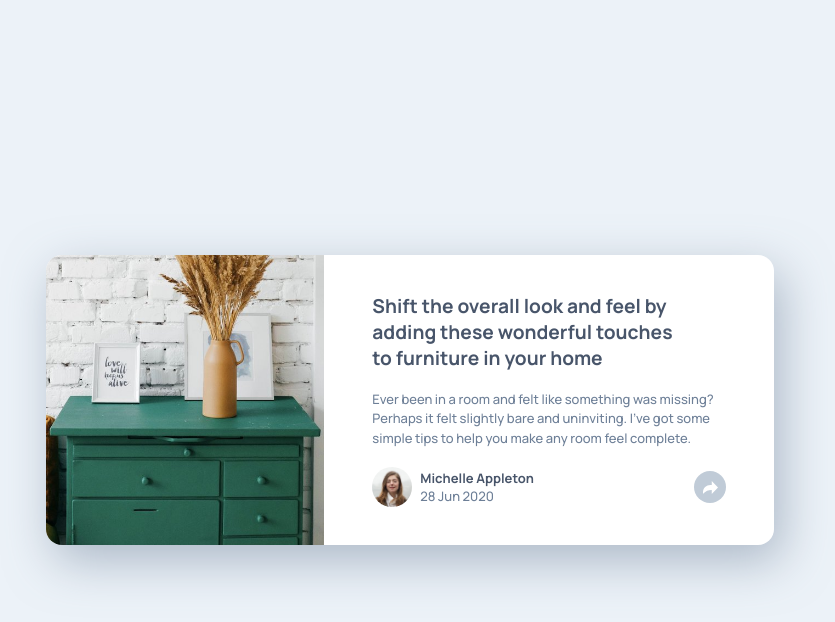
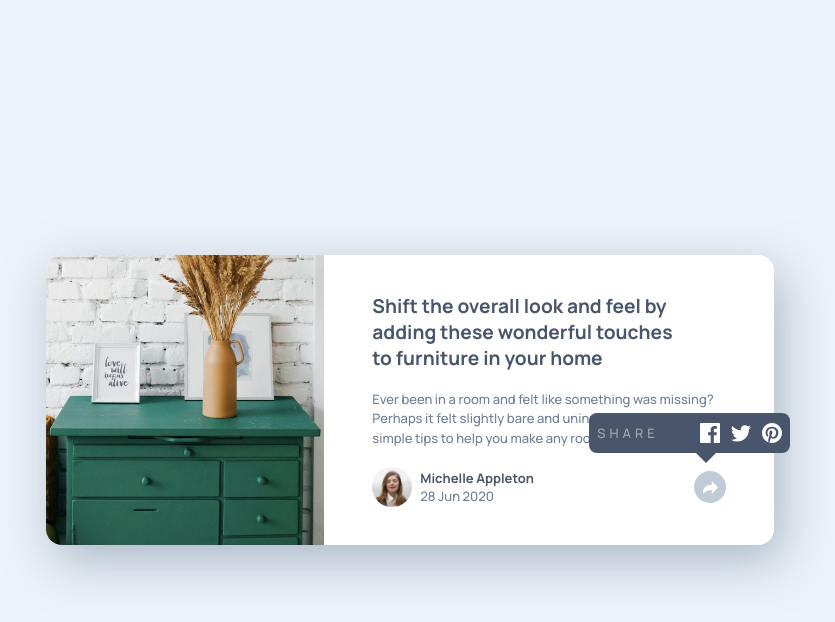
Before and after one commit to coderSeth13/FEM_ARTICLE_PROOF_COMPONENT, a plain HTML site: page index.html in a window 1280 px wide. Both pictures are taken after a click on the button 940 px from the left and 487 px from the top of the page. Shown: the whole page, without its empty margins (230-1065 px from the left). Drawn offline with Linux system fonts and the light colour scheme.

Commit message:
Complete Js

```diff
--- a/index.html
+++ b/index.html
@@ -71,7 +71,13 @@
                   </figcaption>
                 </figure>
 
-                <button class="share-btn">
+                <button
+                  class="share-btn"
+                  aria-controls="share"
+                  aria-expanded="false"
+                  aria-haspopup="true"
+                  data-share-btn-js
+                >
                   <svg
                     xmlns="http://www.w3.org/2000/svg"
                     width="15"
@@ -85,7 +91,13 @@
                 </button>
               </section>
 
-              <div class="article__tooltip | article__tooltip-toggle">
+              <div
+                class="article__tooltip | article__tooltip-toggle"
+                role="tooltip"
+                aria-expanded="false"
+                id="share"
+                data-tooltip-js
+              >
                 <h3 class="article__heading-tooltip">Share</h3>
 
                 <ul class="article__tooltip-icons">
--- a/main.js
+++ b/main.js
@@ -1 +1,8 @@
 // Declare Variables for the button and the tooltip
+const toolTip = document.querySelector("[data-tooltip-js]"),
+  shareBtn = document.querySelector("[data-share-btn-js]");
+
+// Toogling the tooltip state with an eventlistener
+shareBtn.addEventListener("click", () => {
+  toolTip.classList.toggle("article__tooltip-toggle");
+});
```
